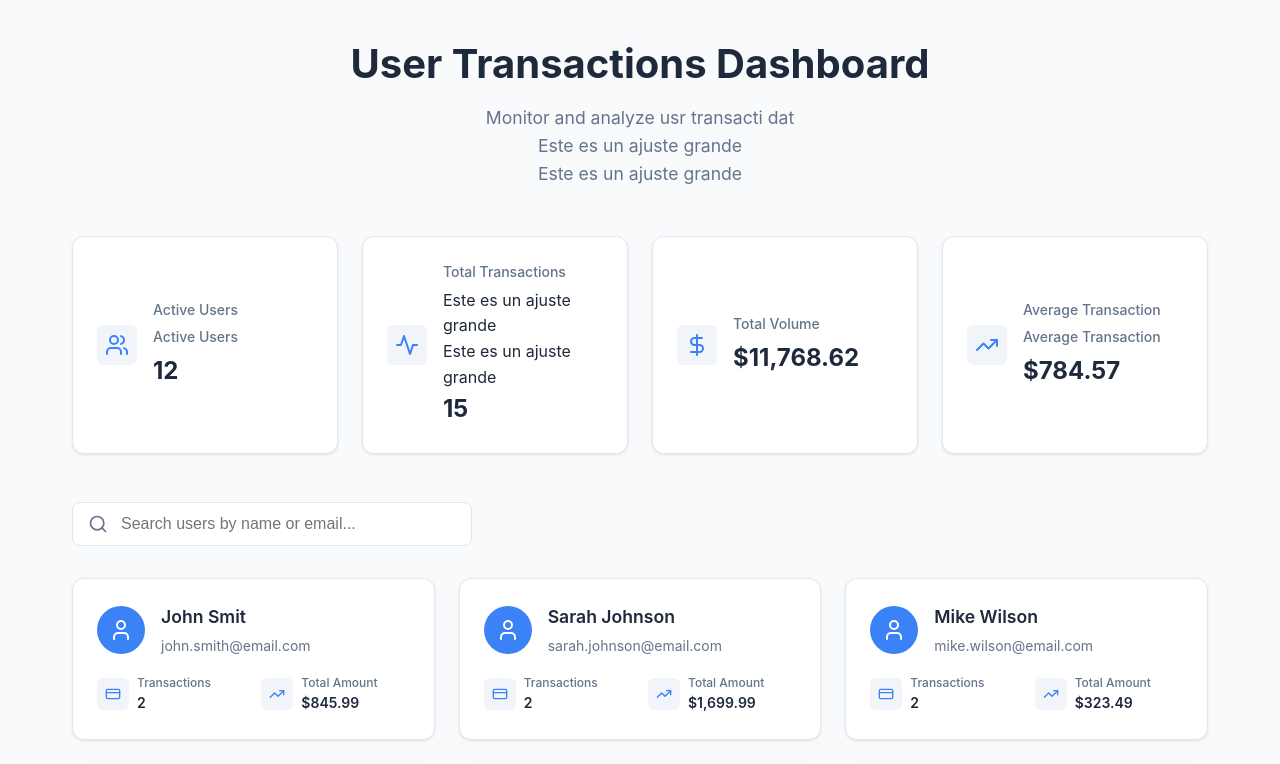
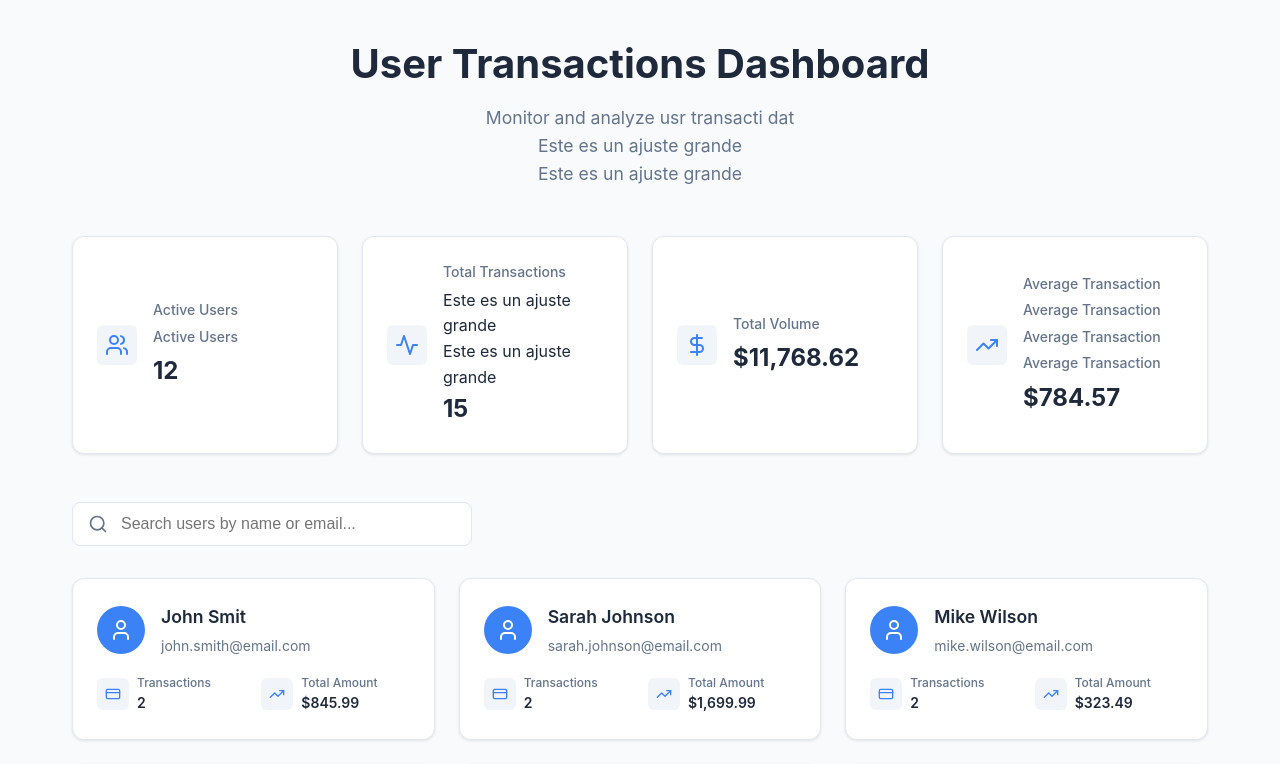
Before and after one commit to mio92/pagos-en-linea, a React (Create React App) app: page / in a window 1280 px wide. Shown: the top 764 px of the page. Built offline with nearby package versions, Linux system fonts and the light colour scheme.

Commit message:
Prueba 16

```diff
--- a/src/components/Dashboard.tsx
+++ b/src/components/Dashboard.tsx
@@ -87,6 +87,8 @@ const Dashboard: React.FC = () => {
           <div className="stat-content">
           <h3>Average Transaction</h3>
           <h3>Average Transaction</h3>
+          <h3>Average Transaction</h3>
+          <h3>Average Transaction</h3>
             <p className="stat-number">{formatCurrency(transactionSummary.averageAmount)}</p>
           </div>
         </div>
```
